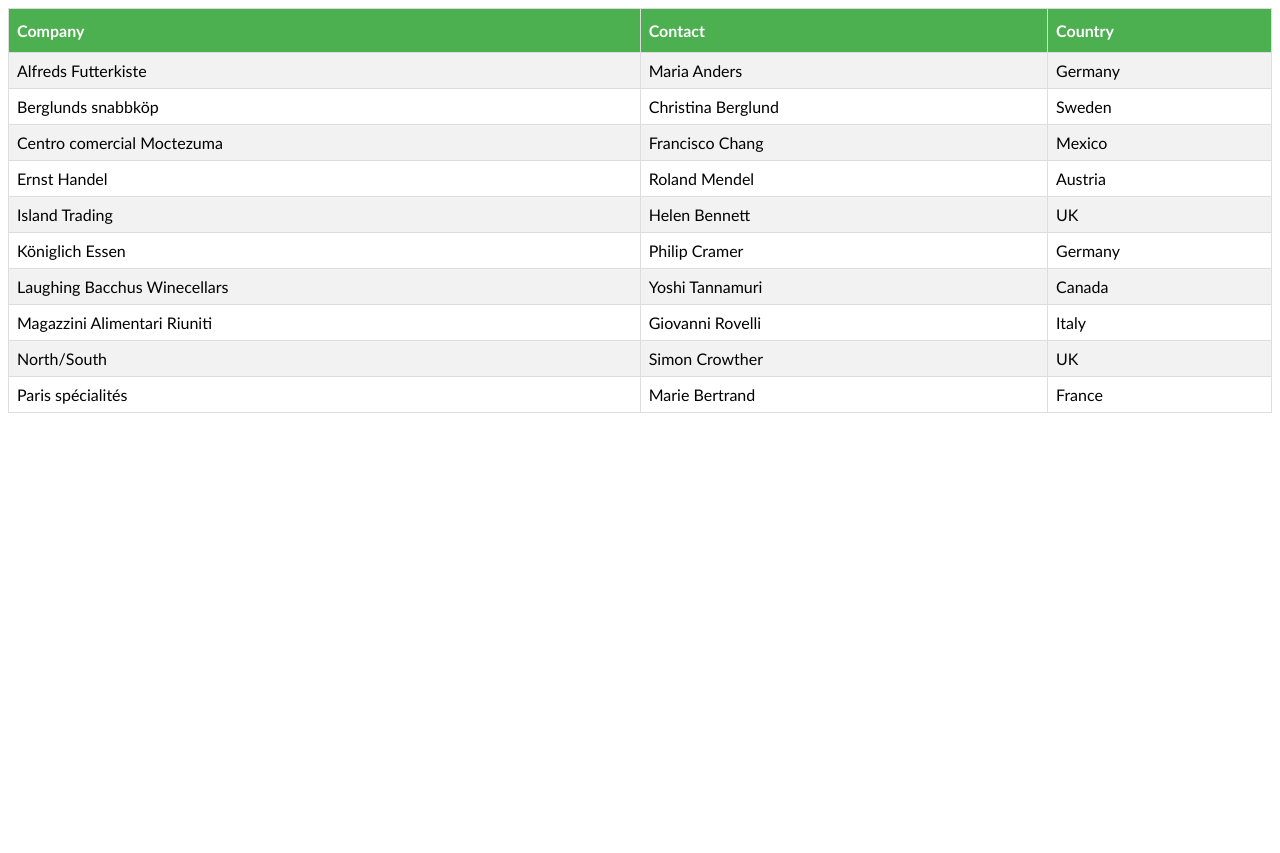
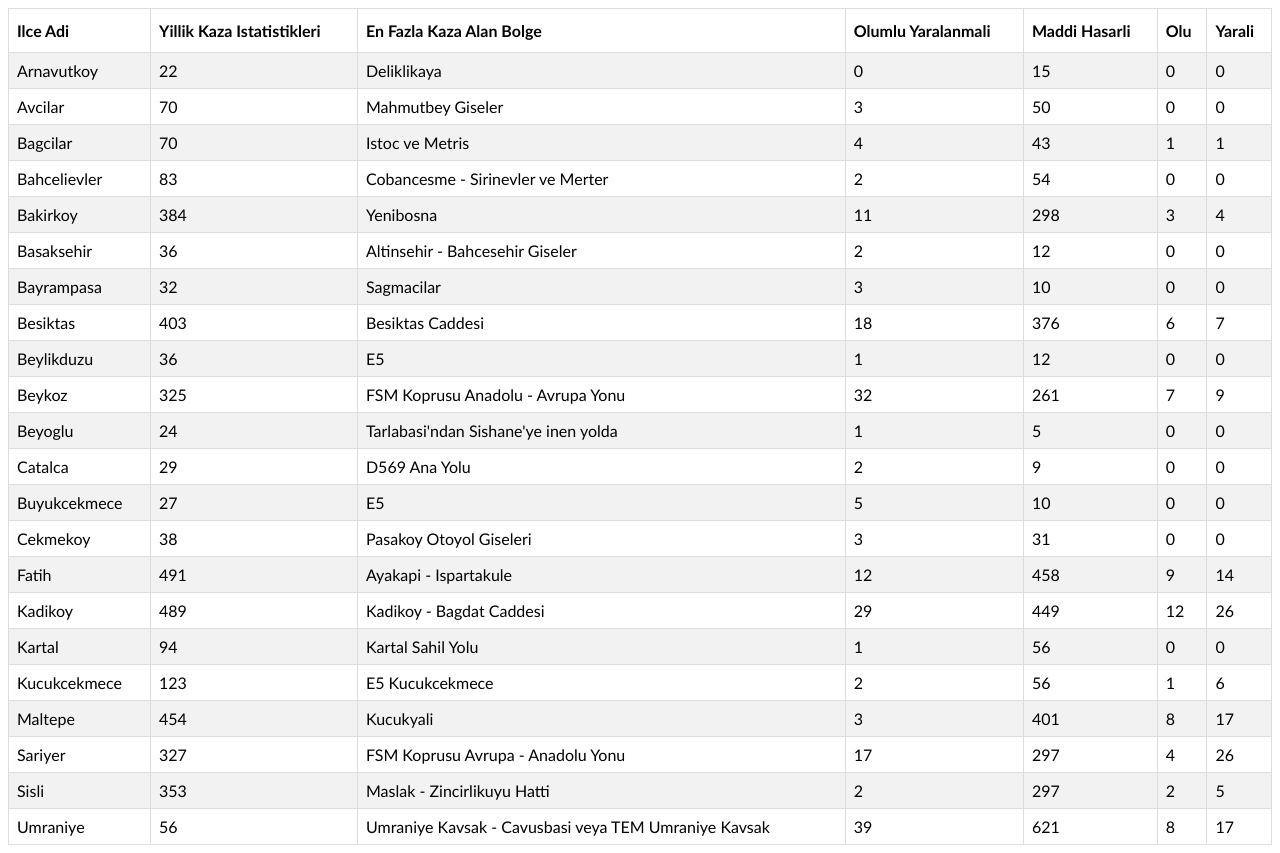
Before and after one commit to berkan-calisyuksel/trafficriskswebsite, a PHP site: page /reports/index.html in a window 1280 px wide. Before the commit the page ends 413 px from the top, so only its background shows below. Run offline with PHP 8.4, Linux system fonts and the light colour scheme.

Commit message:
al kuzum

```diff
--- a/public/reports/index.html
+++ b/public/reports/index.html
@@ -21,8 +21,8 @@
   padding-top: 12px;
   padding-bottom: 12px;
   text-align: left;
-  background-color: #4CAF50;
-  color: white;
+  background-color:white;
+  color:black;
 }
 </style>
 </head>
@@ -30,59 +30,212 @@
 
 <table id="customers">
   <tr>
-    <th>Company</th>
-    <th>Contact</th>
-    <th>Country</th>
+    <th>Ilce Adi</th>
+    <th>Yillik Kaza Istatistikleri</th>
+    <th>En Fazla Kaza Alan Bolge</th>
+    <th>Olumlu Yaralanmali</th>
+    <th>Maddi Hasarli</th>
+    <th>Olu</th>
+    <th>Yarali</th>
+
   </tr>
   <tr>
-    <td>Alfreds Futterkiste</td>
-    <td>Maria Anders</td>
-    <td>Germany</td>
+    <td>Arnavutkoy</td>
+    <td>22</td>
+    <td>Deliklikaya</td>
+    <td>0</td>
+    <td>15</td>
+    <td>0</td>
+    <td>0</td>
   </tr>
   <tr>
-    <td>Berglunds snabbköp</td>
-    <td>Christina Berglund</td>
-    <td>Sweden</td>
+    <td>Avcilar</td>
+    <td>70</td>
+    <td>Mahmutbey Giseler</td>
+    <td>3</td>
+    <td>50</td>
+    <td>0</td>
+    <td>0</td>
   </tr>
   <tr>
-    <td>Centro comercial Moctezuma</td>
-    <td>Francisco Chang</td>
-    <td>Mexico</td>
+    <td>Bagcilar</td>
+    <td>70</td>
+    <td>Istoc ve Metris</td>
+    <td>4</td>
+    <td>43</td>
+    <td>1</td>
+    <td>1</td>
   </tr>
   <tr>
-    <td>Ernst Handel</td>
-    <td>Roland Mendel</td>
-    <td>Austria</td>
+    <td>Bahcelievler</td>
+    <td>83</td>
+    <td>Cobancesme - Sirinevler ve Merter</td>
+    <td>2</td>
+    <td>54</td>
+    <td>0</td>
+    <td>0</td>
   </tr>
   <tr>
-    <td>Island Trading</td>
-    <td>Helen Bennett</td>
-    <td>UK</td>
+    <td>Bakirkoy</td>
+    <td>384</td>
+    <td>Yenibosna</td>
+    <td>11</td>
+    <td>298</td>
+    <td>3</td>
+    <td>4</td>
   </tr>
   <tr>
-    <td>Königlich Essen</td>
-    <td>Philip Cramer</td>
-    <td>Germany</td>
+    <td>Basaksehir</td>
+    <td>36</td>
+    <td>Altinsehir - Bahcesehir Giseler</td>
+    <td>2</td>
+    <td>12</td>
+    <td>0</td>
+    <td>0</td>
   </tr>
   <tr>
-    <td>Laughing Bacchus Winecellars</td>
-    <td>Yoshi Tannamuri</td>
-    <td>Canada</td>
+    <td>Bayrampasa</td>
+    <td>32</td>
+    <td>Sagmacilar</td>
+    <td>3</td>
+    <td>10</td>
+    <td>0</td>
+    <td>0</td>
   </tr>
   <tr>
-    <td>Magazzini Alimentari Riuniti</td>
-    <td>Giovanni Rovelli</td>
-    <td>Italy</td>
+    <td>Besiktas</td>
+    <td>403</td>
+    <td>Besiktas Caddesi</td>
+    <td>18</td>
+    <td>376</td>
+    <td>6</td>
+    <td>7</td>
   </tr>
   <tr>
-    <td>North/South</td>
-    <td>Simon Crowther</td>
-    <td>UK</td>
+    <td>Beylikduzu</td>
+    <td>36</td>
+    <td>E5</td>
+    <td>1</td>
+    <td>12</td>
+    <td>0</td>
+    <td>0</td>
   </tr>
   <tr>
-    <td>Paris spécialités</td>
-    <td>Marie Bertrand</td>
-    <td>France</td>
+    <td>Beykoz</td>
+    <td>325</td>
+    <td>FSM Koprusu Anadolu - Avrupa Yonu</td>
+    <td>32</td>
+    <td>261</td>
+    <td>7</td>
+    <td>9</td>
+  </tr>
+  <tr>
+    <td>Beyoglu</td>
+    <td>24</td>
+    <td>Tarlabasi'ndan Sishane'ye inen yolda</td>
+    <td>1</td>
+    <td>5</td>
+    <td>0</td>
+    <td>0</td>
+  </tr>
+  <tr>
+    <td>Catalca</td>
+    <td>29</td>
+    <td>D569 Ana Yolu</td>
+    <td>2</td>
+    <td>9</td>
+    <td>0</td>
+    <td>0</td>
+  </tr>
+  <tr>
+    <td>Buyukcekmece</td>
+    <td>27</td>
+    <td>E5</td>
+    <td>5</td>
+    <td>10</td>
+    <td>0</td>
+    <td>0</td>
+  </tr>
+  <tr>
+    <td>Cekmekoy</td>
+    <td>38</td>
+    <td>Pasakoy Otoyol Giseleri</td>
+    <td>3</td>
+    <td>31</td>
+    <td>0</td>
+    <td>0</td>
+  </tr>
+  <tr>
+    <td>Fatih</td>
+    <td>491</td>
+    <td>Ayakapi - Ispartakule</td>
+    <td>12</td>
+    <td>458</td>
+    <td>9</td>
+    <td>14</td>
+  </tr>
+  <tr>
+    <td>Kadikoy</td>
+    <td>489</td>
+    <td>Kadikoy - Bagdat Caddesi</td>
+    <td>29</td>
+    <td>449</td>
+    <td>12</td>
+    <td>26</td>
+  </tr>
+  <tr>
+    <td>Kartal</td>
+    <td>94</td>
+    <td>Kartal Sahil Yolu</td>
+    <td>1</td>
+    <td>56</td>
+    <td>0</td>
+    <td>0</td>
+  </tr>
+  <tr>
+    <td>Kucukcekmece</td>
+    <td>123</td>
+    <td>E5 Kucukcekmece</td>
+    <td>2</td>
+    <td>56</td>
+    <td>1</td>
+    <td>6</td>
+  </tr>
+  <tr>
+    <td>Maltepe</td>
+    <td>454</td>
+    <td>Kucukyali</td>
+    <td>3</td>
+    <td>401</td>
+    <td>8</td>
+    <td>17</td>
+  </tr>
+  <tr>
+    <td>Sariyer</td>
+    <td>327</td>
+    <td>FSM Koprusu Avrupa - Anadolu Yonu</td>
+    <td>17</td>
+    <td>297</td>
+    <td>4</td>
+    <td>26</td>
+  </tr>
+  <tr>
+    <td>Sisli</td>
+    <td>353</td>
+    <td>Maslak - Zincirlikuyu Hatti</td>
+    <td>2</td>
+    <td>297</td>
+    <td>2</td>
+    <td>5</td>
+  </tr>
+  <tr>
+    <td>Umraniye</td>
+    <td>56</td>
+    <td>Umraniye Kavsak - Cavusbasi veya TEM Umraniye Kavsak</td>
+    <td>39</td>
+    <td>621</td>
+    <td>8</td>
+    <td>17</td>
   </tr>
 </table>
 
```
Also changed, not shown: public/reports/index.php (+22 -6 lines).
